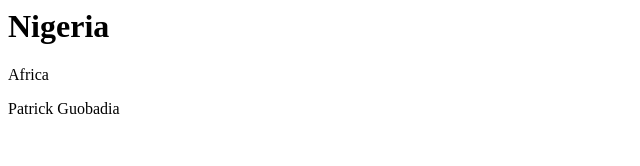
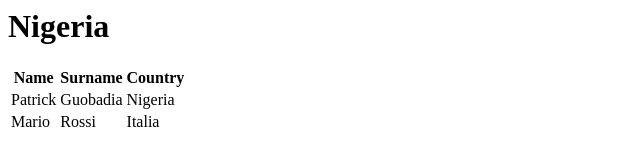
Before and after one commit to Thad-Supersperm/Nigeria, a plain HTML site: page docs/index.html in a window 1280 px wide. Shown: the whole page, without its empty margins (0-640 px from the left). Drawn offline with Linux system fonts and the light colour scheme.

Commit message:
Update index.html

```diff
--- a/docs/index.html
+++ b/docs/index.html
@@ -1,6 +1,21 @@
 <head></head>
 <body>
 	<h1>Nigeria</h1>
-	<p>Africa</p>
-	<p>Patrick Guobadia</p>
+	<table>
+		<tr>
+			<th>Name</th>
+			<th>Surname</th>
+			<th>Country</th>
+		</tr>
+		<tr>
+			<td>Patrick</td>
+			<td>Guobadia</td>
+			<td>Nigeria</td>
+		</tr>
+		<tr>
+			<td>Mario</td>
+			<td>Rossi</td>
+			<td>Italia</td>
+		</tr>
+	</table>
 </body>
```
